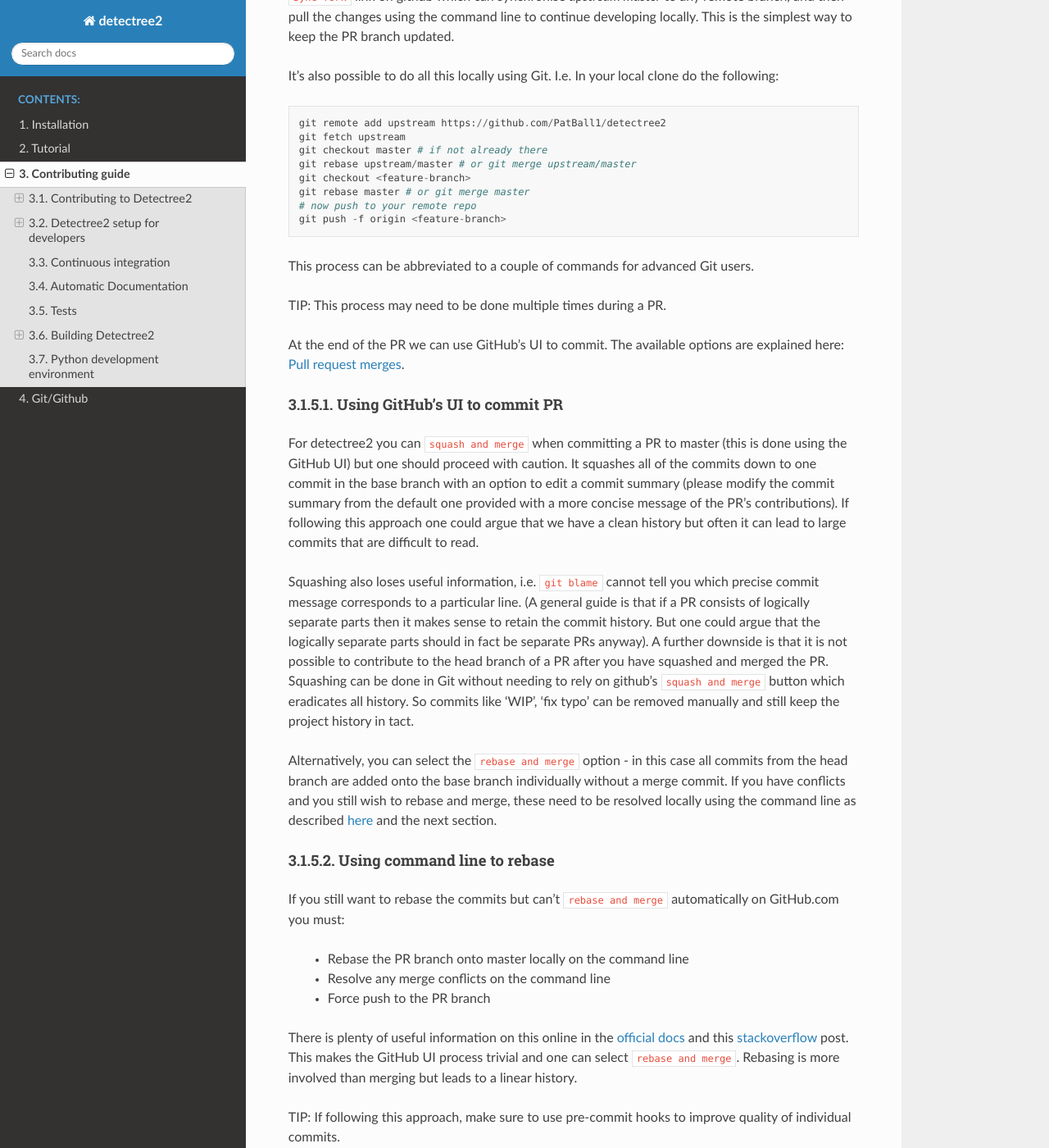
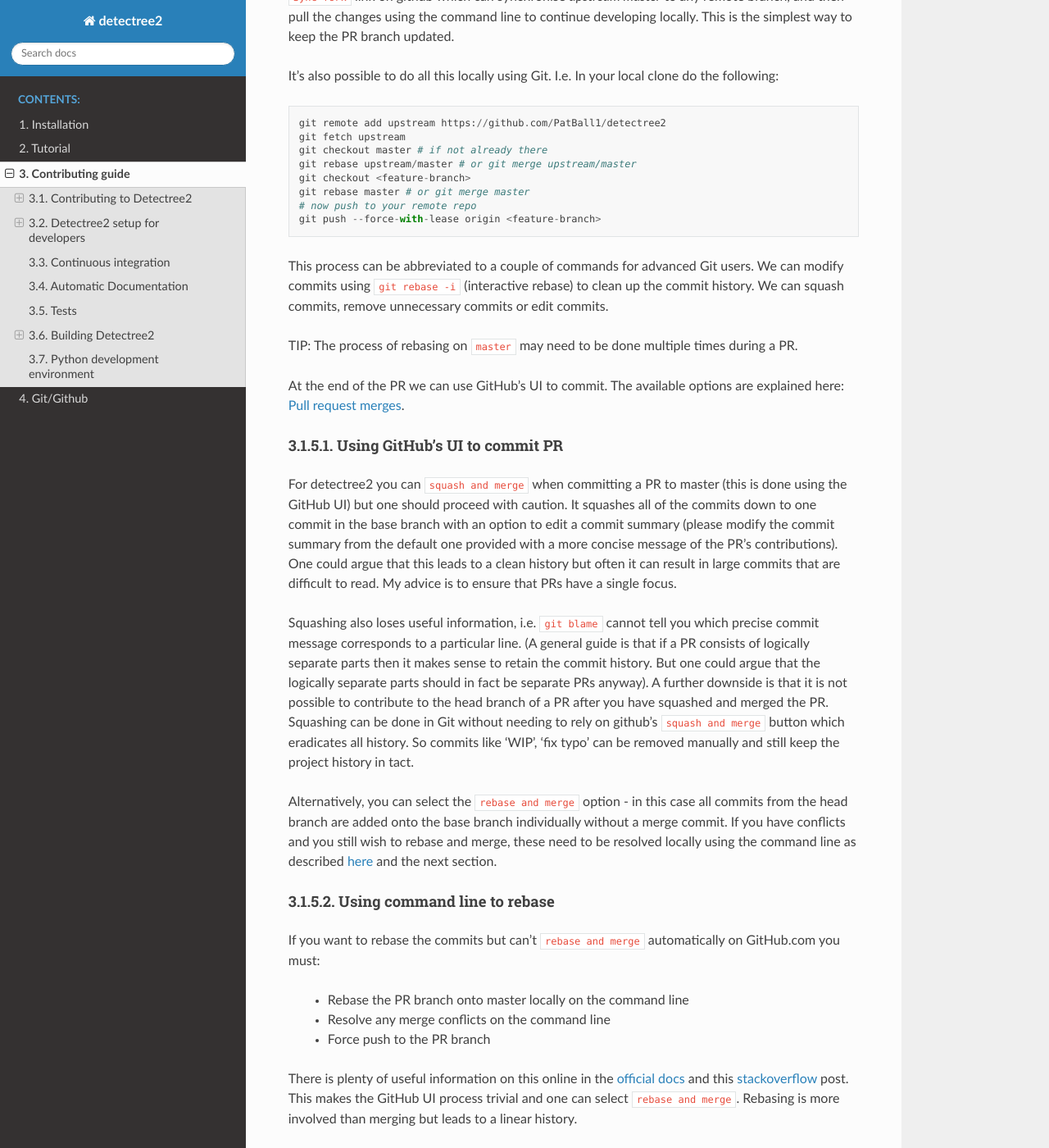
Before and after one commit to PatBall1/detectree2, a Sphinx documentation site: the page built from docs/source/contributing.rst, in a window 1280 px wide and 1400 px high, scrolled down 2102 px. Shown: the whole window at 82% size. Built offline with Sphinx 7.4.7 and the Read the Docs theme 2.0.0, drawn with Linux system fonts in a browser that asks for light colours; pages that are not in the unit, such as notebooks, are missing from menus; some of the changed text lies outside the part shown.

Commit message:
more git instructions

```diff
--- a/docs/source/contributing.rst
+++ b/docs/source/contributing.rst
@@ -67,13 +67,15 @@
     git checkout <feature-branch>
     git rebase master # or git merge master
     # now push to your remote repo
-    git push -f origin <feature-branch>
+    git push --force-with-lease origin <feature-branch>
 
-This process can be abbreviated to a couple of commands for advanced Git users.
+
+
+This process can be abbreviated to a couple of commands for advanced Git users. We can modify commits using ``git rebase -i`` (interactive rebase) to clean up the commit history. We can squash commits, remove unnecessary commits or edit commits.
 
 .. Which updates the local ``master`` branch and syncs to your remote fork's ``master``.  It is good practice to have the fork's master mirror the upstream master.
 
-TIP: This process may need to be done multiple times during a PR.
+TIP: The process of rebasing on ``master`` may need to be done multiple times during a PR.
 
 ..  Once master is updated one can either ``merge`` master or ``rebase`` on master. This can be done using the command line during a PR or at the end using the github UI.
 
@@ -81,7 +83,7 @@
 
 Using GitHub's UI to commit PR
 ^^^^^^^^^^^^^^^^^^^^^^^^^^^^^^
-For detectree2 you can ``squash and merge`` when committing a PR to master (this is done using the GitHub UI) but one should proceed with caution. It squashes all of the commits down to one commit in the base branch with an option to edit a commit summary (please modify the commit summary from the default one provided with a more concise message of the PR's contributions). If following this approach one could argue that we have a clean history but often it can lead to large commits that are difficult to read.
+For detectree2 you can ``squash and merge`` when committing a PR to master (this is done using the GitHub UI) but one should proceed with caution. It squashes all of the commits down to one commit in the base branch with an option to edit a commit summary (please modify the commit summary from the default one provided with a more concise message of the PR's contributions). One could argue that this leads to a clean history but often it can result in large commits that are difficult to read. My advice is to ensure that PRs have a single focus.
 
 Squashing also loses useful information, i.e. ``git blame`` cannot tell you which precise commit message corresponds to a particular line. (A general guide is that if a PR consists of logically separate parts then it makes sense to retain the commit history. But one could argue that the logically separate parts should in fact be separate PRs anyway). A further downside is that it is not possible to contribute to the head branch of a PR after you have squashed and merged the PR. Squashing can be done in Git without needing to rely on github's ``squash and merge`` button which eradicates all history. So commits like 'WIP', 'fix typo' can be removed manually and still keep the project history in tact.
 
@@ -91,7 +93,7 @@
 
 Using command line to rebase
 ^^^^^^^^^^^^^^^^^^^^^^^^^^^^
-If you still want to rebase the commits but can't ``rebase and merge`` automatically on GitHub.com you must:
+If you want to rebase the commits but can't ``rebase and merge`` automatically on GitHub.com you must:
 
   - Rebase the PR branch onto master locally on the command line
   - Resolve any merge conflicts on the command line
@@ -173,7 +175,7 @@
 
 Pre-commit hooks
 ^^^^^^^^^^^^^^^^
-To set up pre-commit hooks do::
+Pre-commit hooks ensure that each commit passes a minimum set of style checks. To set up pre-commit hooks do::
 
     pip install pre-commit
     pre-commit install
```
